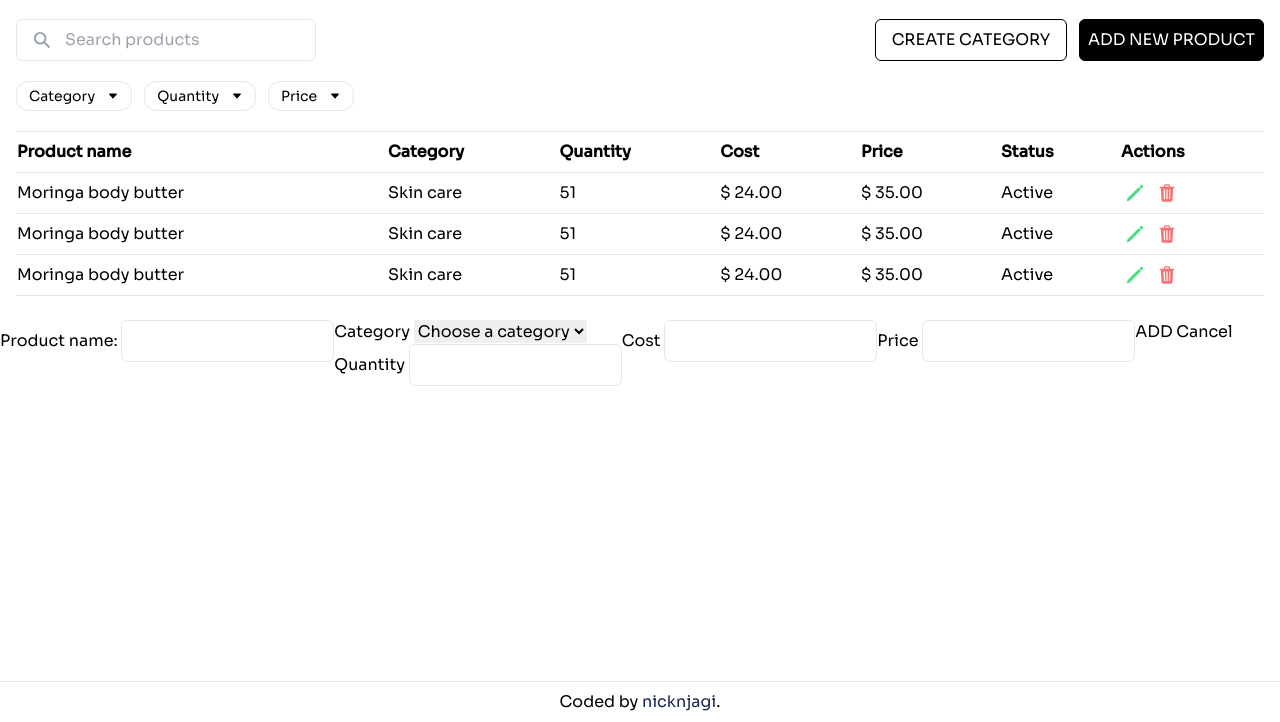
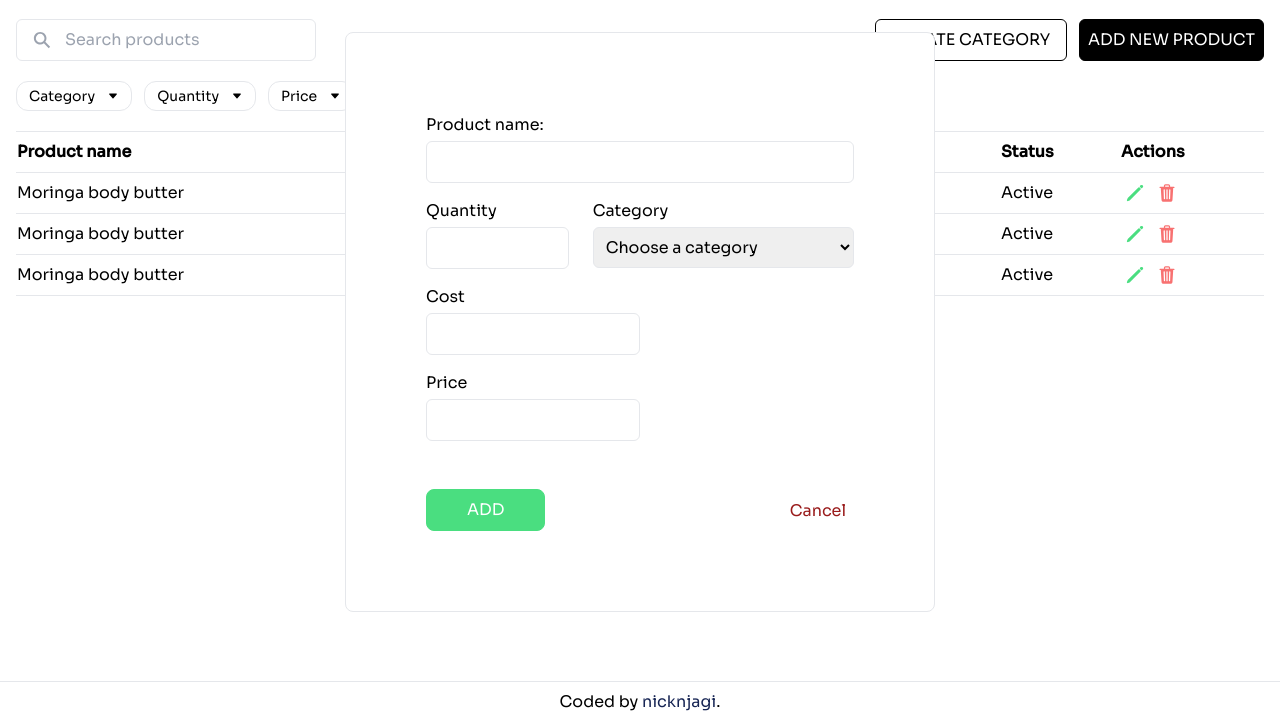
Before and after one commit to nicknjagi/inventory-management-page, a website: page public/index.html in a window 1280 px wide. Shown: the part 78-800 px from the top of the page. Drawn offline with Linux system fonts and the light colour scheme.

Commit message:
style add product form

```diff
--- a/src/styles.css
+++ b/src/styles.css
@@ -103,11 +103,15 @@ input{
 }
 
 #products{
-  @apply w-full min-w-[800px] border-collapse text-left
+  @apply w-full min-w-[800px] border-collapse
 }
 
 #products thead tr th, #products-body tr td{
-  @apply py-2 border-y
+  @apply py-2 border-y text-left
+}
+
+#products-body tr td:nth-child(3){
+  @apply pl-8
 }
 
 .action-btns{
@@ -121,16 +125,16 @@ input{
 .delete-btn svg{
   @apply w-5 fill-red-400
 }
-
-#create-category-form{
-  @apply absolute top-1/2 left-1/2 -translate-y-1/2 -translate-x-1/2 flex flex-col gap-2 px-20 py-10 bg-white border border-gray-200 rounded-lg z-50 scale-0
+/* create-category-form */
+#create-category-form, #add-product-form{
+  @apply absolute top-1/2 left-1/2 -translate-y-1/2 -translate-x-1/2 flex flex-col gap-2 px-14 py-10 bg-white border border-gray-200 rounded-lg z-50 scale-0
 }
 
 #create-category-form.show-category-form{
   @apply scale-100
 }
 
-#create-category-form::after{
+#create-category-form::after, #add-product-form::after{
   @apply content-[''] w-screen h-screen opacity-5 absolute top-1/2 left-1/2 -translate-y-1/2 -translate-x-1/2 -z-50
 }
 
@@ -142,10 +146,52 @@ input{
   @apply border border-black w-fit py-1 px-3 rounded-md hover:bg-black hover:text-white
 }
 
-.close-category-form-btn{
-  @apply p-2 text-red-800 underline underline-offset-4 hover:text-red-400
+.close-category-form-btn, .add-form-btns button:nth-child(2){
+  @apply p-2 text-red-800 hover:underline underline-offset-4 hover:text-red-400
 }
 
+/* add product form */
+#add-product-form{
+  @apply p-6 md:p-20 min-w-[300px] sm:min-w-[500px] gap-4
+}
+
+#add-product-form.show-product-form{
+  @apply scale-100
+}
+
+.form-row{
+  @apply flex flex-col w-1/2 gap-1
+}
+
+.form-row-container{
+  @apply flex flex-col md:flex-row justify-between gap-6
+}
+
+#add-product-form select{
+  @apply border p-2 rounded-md
+}
+
+.category-input-container{
+  @apply md:order-2 flex flex-col gap-1 md:w-2/3
+}
+
+.quantity-input-container{
+  @apply flex flex-col gap-1 w-1/2 md:w-1/3
+}
+
+.form-row:nth-child(1){
+  @apply w-full
+}
+
+.add-form-btns{
+  @apply flex justify-between items-end mt-8
+}
+
+#add-product-form button:nth-child(1){
+  @apply border border-green-400 w-fit px-10 py-2 rounded-lg bg-green-400 text-white hover:text-green-500 hover:bg-white
+}
+
+/* footer */
 footer{
   @apply absolute bottom-0 border-t border-gray-200 py-2 w-full text-center
 }
```
Also changed, not shown: public/styles.css.
